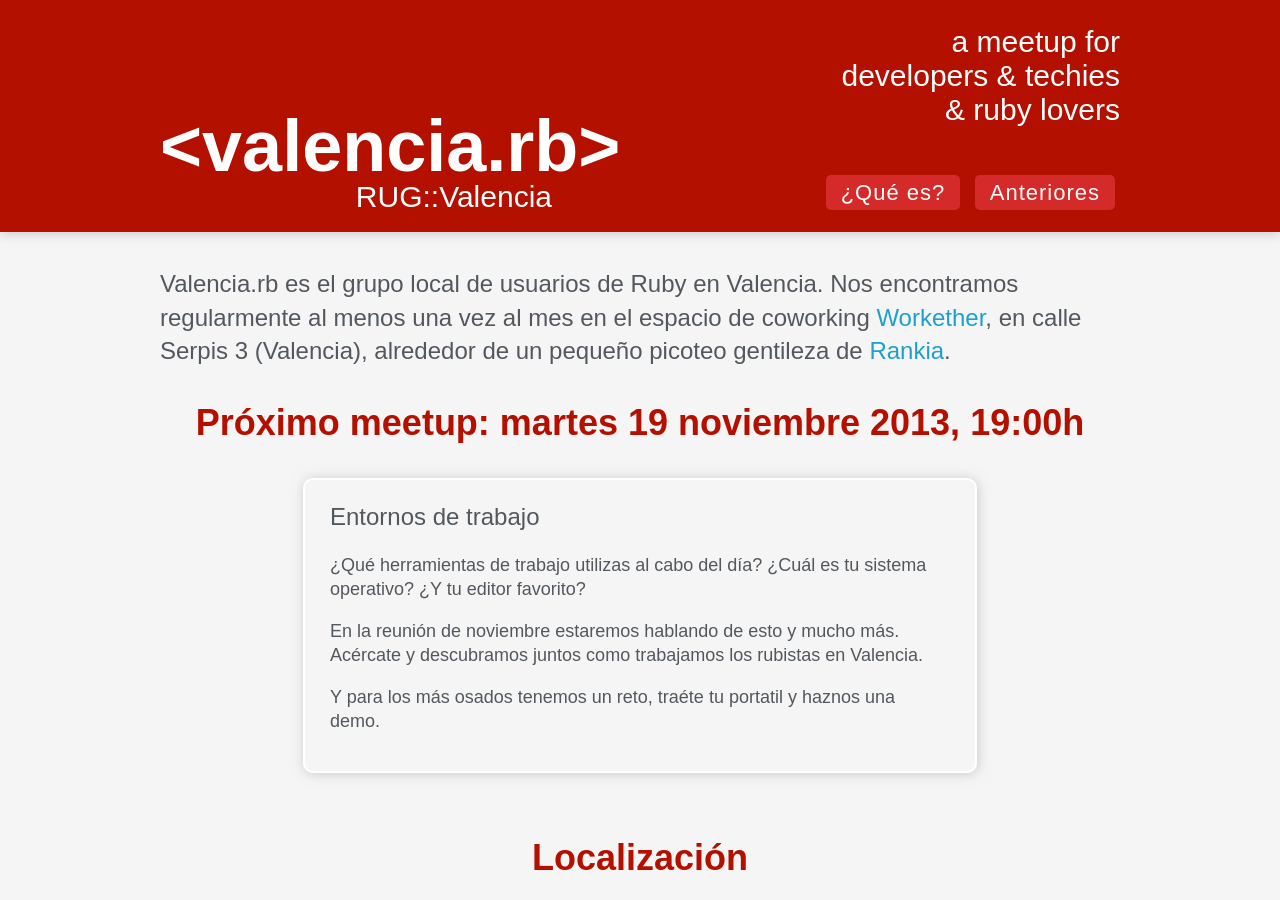
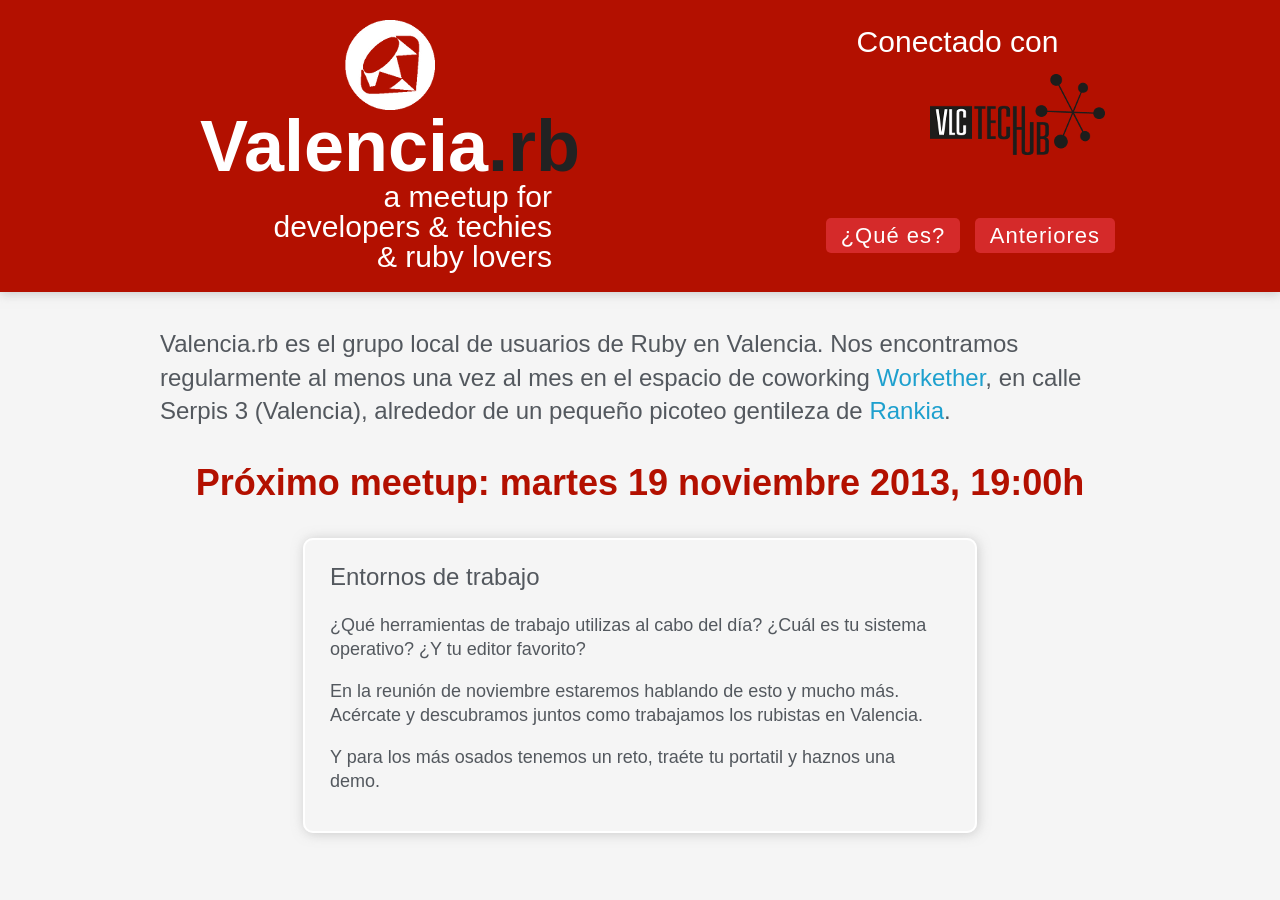
Before and after one commit to josacar/valenciarb.github.io, a Jekyll site: the page built from index.html, in a window 1280 px wide, cut to the strip 0-900 px from the top of the page. Built offline with Jekyll 4.4.1, drawn with Linux system fonts in a browser that asks for light colours; some web fonts are replaced; Markdown is read by kramdown in place of the engine named in the settings; some of the changed text lies outside the part shown.

Commit message:
Add Valencia.rb logo, vlctechhub logo, and twitter and github links and logos

```diff
--- a/_layouts/default.html
+++ b/_layouts/default.html
@@ -31,15 +31,19 @@
     <header class="clearfix">
       <hgroup class="clearfix">
         <h1>
-          &lt;valencia.rb&gt;
-          <span>RUG::Valencia</span>
+          Valencia<strong>.rb</strong>
+          <span>a meetup for</span>
+          <span>developers & techies</span>
+          <span>& ruby lovers</span>
         </h1>
 
         <h2>
-          a meetup for
-          <span>developers & techies</span>
-          <span>& ruby lovers</span>
+          Conectado con
+          <a href="http://www.vlctechhub.org">
+            <img src="img/vlctechhub.png" title="VLC Tech Hub - El hub de los eventos tecnológicos en Valencia" alt="VLCTechHub">
+          </a>
         </h2>
+
         <nav>
           <ul>
             {% if page.url == "/index.html" %}
@@ -71,8 +75,8 @@
       <section class="middle">
         <h3>Síguenos</h3>
         <p>
-          <a target="_blank" href="https://twitter.com/valenciarb">@valenciarb</a>
-          <a target="_blank" href="https://twitter.com/search?q=%23valenciarb">#valenciarb</a>
+          <a target="_blank" href="https://twitter.com/valenciarb" class="twitter">@valenciarb</a>
+          <a target="_blank" href="https://github.com/valenciarb" class="github">@valenciarb</a>
         </p>
       </section>
       <section class="last">
--- a/css/style.css
+++ b/css/style.css
@@ -40,12 +40,16 @@ header {
 
 header h1 {
   width: 300px;
-  font-size: 46px;
-  line-height: 46px;
+  font-size: 55px;
+  line-height: 55px;
   color: #fff;
   margin: 10px auto 5px;
-  /* background: url(../img/logo_small.png) top center no-repeat; */
-  /* padding: 56px 0 0; */
+  background: url(../img/logo_small.png) top center no-repeat;
+  padding: 80px 0 0;
+}
+
+header h1 strong {
+  color: #222;
 }
 
 header h1 a, header h1 a:hover, header h1 a:visited { color: #fff; text-decoration: none; }
@@ -56,8 +60,9 @@ header h1 a, header h1 a:hover, header h1 a:visited { color: #fff; text-decorati
     color: #fff;
     text-transform: none;
     font-weight: 400;
-    margin: 0 0 0 170px;
+    margin: 0 0 0 130px;
     display: block;
+    text-align: right;
   }
 
   header h2 {
@@ -69,8 +74,8 @@ header h1 a, header h1 a:hover, header h1 a:visited { color: #fff; text-decorati
     margin: 30px 0 30px;
   }
 
-  header h2 span {
-    display: block;
+  header h2 img {
+    padding: 15px;
   }
 
   nav {
@@ -231,6 +236,20 @@ a.orange_button:hover {
       display: block;
     }
 
+  a.github {
+    background: url(../img/GitHub-Mark-32px.png) no-repeat top left;
+    width: 32px;
+    height: 32px;
+    padding-left: 50px;
+  }
+
+  a.twitter {
+    background: url(../img/twitter-bird-light-bgs.png) no-repeat top left;
+    width: 32px;
+    height: 32px;
+    padding-left: 50px;
+  }
+
   a.rankia {
     background: url(../img/rankia_logo_small.png) no-repeat top left;
     width: 170px;
@@ -248,36 +267,6 @@ a.orange_button:hover {
 
   a.sponsor_image {
     margin: 20px auto 30px;
-  }
-
-  a.qikker {
-    background: url(../img/qikker_logo_medium.png) no-repeat top left;
-    width: 155px;
-    height: 45px;
-  }
-
-  a.ombushop {
-    background: url(../img/ombushop_logo_medium.png) no-repeat top left;
-    width: 155px;
-    height: 45px;
-  }
-
-a.turia {
-    background: url(../img/logo_turia_150.png) no-repeat top left;
-    width: 150px;
-    height: 125px;
-  }
-
-a.onbile {
-    background: url(../img/onbile_logo.png) no-repeat top left;
-    width: 155px;
-    height: 69px;
-  }
-
-a.camiseta {
-    background: url(../img/ymicamiseta_logo_150.png) no-repeat top left;
-    width: 150px;
-    height: 98px;
   }
 
 /* ===== media with different viewport classes ============================================ */
@@ -330,8 +319,8 @@ a.camiseta {
     text-align: center;
     font-size: 72px;
     line-height: 72px;
-    /* background: url(../img/logo.png) top center no-repeat; */
-    /* padding: 90px 0 0; */
+    background: url(../img/logo.png) top center no-repeat;
+    padding: 90px 0 0;
     width: 460px;
     margin: 10px auto 5px;
   }
@@ -339,7 +328,6 @@ a.camiseta {
     header h1 span{
       font-size: 30px;
       line-height: 30px;
-      text-align: right;
       color: #fff;
       text-transform: none;
       font-weight: 400;
@@ -350,10 +338,6 @@ a.camiseta {
       header h2 {
         font-size: 28px;
         line-height: 30px;
-      }
-
-      header h2 span {
-        display: inline;
       }
 
       nav li a,
@@ -485,18 +469,6 @@ a.camiseta {
       float: left;
     }
 
-    a.qikker {
-      background: url(../img/qikker_logo_big.png) no-repeat top left;
-      width: 130px;
-      height: 38px;
-    }
-
-    a.ombushop {
-      background: url(../img/ombushop_logo_big.png) no-repeat top left;
-      width: 130px;
-      height: 38px;
-    }
-
 } /* min-width: 768px */
 
 /* Used to alter styles for screens at least 1024px wide. */
@@ -516,15 +488,14 @@ a.camiseta {
 
     header h2 {
       width: 325px;
-      text-align: right;
       font-size: 30px;
       line-height: 34px;
       margin: 15px 0 52px;
       float: right;
     }
 
-      header h2 span {
-        display: block;
+      header h2 img {
+        float: right;
       }
 
     nav {
@@ -651,18 +622,6 @@ a.camiseta {
     float: left;
   }
 
-  a.qikker {
-    background: url(../img/qikker_logo_medium.png) no-repeat top left;
-    width: 155px;
-    height: 45px;
-  }
-
-  a.ombushop {
-    background: url(../img/ombushop_logo_medium.png) no-repeat top left;
-    width: 155px;
-    height: 45px;
-  }
-
 } /* min-width: 1024px */
 
 /* ===== print styles ========================================================== */
```
Also changed, not shown: img/GitHub-Mark-32px.png (added), img/logo.png (added), img/logo_small.png (added), img/twitter-bird-light-bgs.png (added), img/vlctechhub.png (added), res/vlctechhub.png (deleted).
